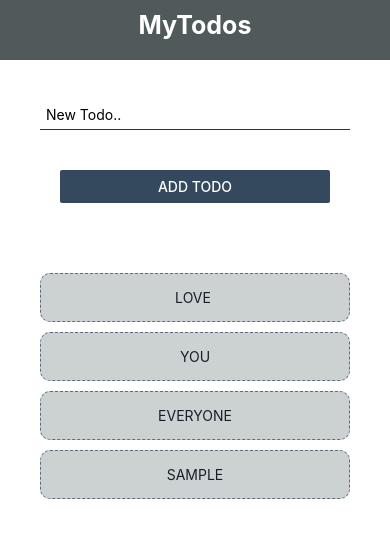
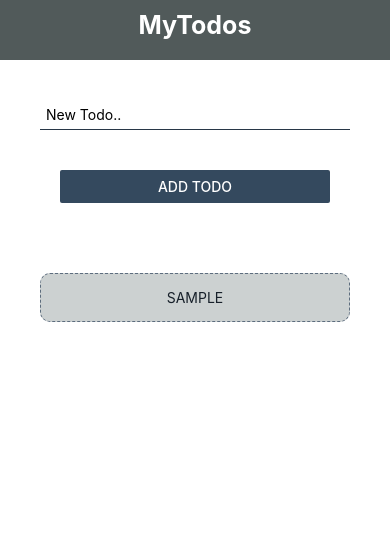
Before and after one commit to tech-karippilly/Todo, a React Native app: screen / in a window 390 px wide. Both pictures are taken after typing "Sample" into the empty fields and a click on the button "ADD TODO". Shown: the top 538 px of the page. Built offline with nearby package versions, Linux system fonts and the light colour scheme.

Commit message:
redux added to the project

```diff
--- a/App.js
+++ b/App.js
@@ -1,107 +1,22 @@
 
-import React, { useEffect, useState } from 'react';
+import React from 'react';
 
-import { Alert, FlatList, Keyboard, StyleSheet, Text, TouchableWithoutFeedback, View } from 'react-native';
+import Home from './components/Home/home';
 
-import Header from './components/Header/header';
+import store from './src/store/store';
 
-import TodoList from './components/Todolist/todo_List'
-
-import TodoForm from './components/TodoForm/todoForm';
-
-
-
+import { Provider } from 'react-redux'
 
 const App = () => {
 
-  const [todos, setTodos] = useState([
-    { id: 0, text: 'love ' },
-    { id: 1, text: 'you' },
-    { id: 2, text: 'everyone' }
-  ])
-
-  const [todoErr, setTodoErr] = useState(false)
-
-  useEffect(() => {
-    if (todos.length === 0) {
-      setTodoErr(true)
-    }
-  }, [todos])
-
-
-  const handleTodo = (key) => {
-
-
-    if (key === undefined) {
-      console.log('No keys',);
-    } else {
-      Alert.alert('SUCESS', 'Todo Deleted ', [
-        { text: 'ok' }
-      ])
-      setTodos((prevtods) => {
-        return prevtods.filter((todo) => todo.id != key)
-      })
-    }
-
-  }
-
-  const addTodo = (todo) => {
-    Alert.alert('SUCESS', 'Todo added sucessfully', [
-      { text: 'ok' }
-    ])
-    setTodos((prevTodos) => {
-      return [
-        ...prevTodos,
-        { id: Math.random(), text: todo }
-      ]
-    })
-  }
-
-  console.log('todoErr', todoErr);
   return (
-
-
-    <TouchableWithoutFeedback onPress={() => {
-      Keyboard.dismiss()
-    }}>
-      <View style={style.container}>
-        <Header />
-        <View style={style.contend}>
-          <TodoForm addTodo={addTodo} />
-          <View style={style.list}>
-            {todoErr ?
-              < TodoList todoErr={todoErr} todo={todos} handleTodo={handleTodo} /> :
-              <FlatList
-                data={todos}
-                renderItem={({ item }) => (
-                  < TodoList todo={item} handleTodo={handleTodo} />
-                )}
-              />
-            }
-          </View>
-        </View>
-      </View>
-    </TouchableWithoutFeedback>
+    <Provider store={store}>
+      <Home />
+    </Provider>
 
   )
 
 }
 
 
-
-const style = StyleSheet.create({
-  container: {
-    flex: 1,
-    backgroundColor: '#fff'
-  },
-  contend: {
-    padding: 40,
-    flex: 1
-  },
-  list: {
-    marginTop: 40,
-    flex: 1
-  }
-})
-
 export default App;
--- /dev/null
+++ b/components/Home/home.js
@@ -0,0 +1,98 @@
+import React, { useEffect, useState } from 'react'
+import { Alert, FlatList, Keyboard, StyleSheet, Text, TouchableWithoutFeedback, View } from 'react-native'
+import Header from '../Header/header';
+import TodoForm from '../TodoForm/todoForm';
+import TodoList from '../Todolist/todo_List';
+import { useSelector, useDispatch } from 'react-redux';
+import { todoAdd, deleteTodo, showTodo } from '../../src/reducer/todoReducer';
+
+
+
+const Home = () => {
+
+
+    const todo = useSelector(showTodo)
+
+
+    const dispatch = useDispatch()
+
+
+
+    const [todoErr, setTodoErr] = useState(false)
+
+    useEffect(() => {
+        if (todo.payload.todos.length === 0) {
+            setTodoErr(true)
+        } else {
+            setTodoErr(false)
+        }
+    }, [todo])
+
+    const handleTodo = (key) => {
+        if (key === undefined) {
+            Alert.alert('ERROR', 'ADD NEW TODOS', [
+                { text: 'ok' }
+            ])
+        } else {
+
+            dispatch(deleteTodo(key))
+
+            Alert.alert('SUCESS', 'Todo Deleted ', [
+                { text: 'ok' }
+            ])
+        }
+    }
+
+    const addTodo = (todo) => {
+        dispatch(todoAdd({
+            id: Math.random(),
+            text: todo
+        }))
+
+        Alert.alert('SUCESS', 'Todo added sucessfully', [
+            { text: 'ok' }
+        ])
+    }
+
+
+    return (
+        <TouchableWithoutFeedback onPress={() => {
+            Keyboard.dismiss()
+        }}>
+            <View style={style.container}>
+                <Header />
+                <View style={style.contend}>
+                    <TodoForm addTodo={addTodo} />
+                    <View style={style.list}>
+                        {todoErr ?
+                            < TodoList todoErr={todoErr} todo={todo.payload.todos} handleTodo={handleTodo} /> :
+                            <FlatList
+                                data={todo.payload.todos}
+                                renderItem={({ item }) => (
+                                    < TodoList todo={item} handleTodo={handleTodo} />
+                                )}
+                            />
+                        }
+                    </View>
+                </View>
+            </View>
+        </TouchableWithoutFeedback>
+    )
+}
+
+const style = StyleSheet.create({
+    container: {
+        flex: 1,
+        backgroundColor: '#fff'
+    },
+    contend: {
+        padding: 40,
+        flex: 1
+    },
+    list: {
+        marginTop: 40,
+        flex: 1
+    }
+})
+
+export default Home;
--- a/components/Todolist/todo_List.js
+++ b/components/Todolist/todo_List.js
@@ -4,7 +4,6 @@ import { StyleSheet, Text, TouchableOpacity, View } from 'react-native'
 
 
 function TodoList({ todo, handleTodo, todoErr }) {
-
 
     return (
         <TouchableOpacity onPress={() => { handleTodo(todo.id) }}>
--- a/package.json
+++ b/package.json
@@ -10,8 +10,11 @@
     "lint": "eslint ."
   },
   "dependencies": {
+    "@reduxjs/toolkit": "^1.8.6",
     "react": "18.1.0",
-    "react-native": "0.70.3"
+    "react-native": "0.70.3",
+    "react-redux": "^8.0.4",
+    "redux": "^4.2.0"
   },
   "devDependencies": {
     "@babel/core": "^7.12.9",
--- /dev/null
+++ b/src/reducer/todoReducer.js
@@ -0,0 +1,20 @@
+import { createSlice } from '@reduxjs/toolkit'
+
+
+export const todoReducer = createSlice({
+    name: 'todos',
+    initialState: [
+    ],
+    reducers: {
+        todoAdd: (state, action) => { state.push(action.payload) },
+        deleteTodo: (state, action) => {
+            return state.filter((i) => i.id != action.payload)
+        },
+        showTodo: state => { return state }
+    }
+})
+
+
+export const { todoAdd, deleteTodo, showTodo } = todoReducer.actions;
+
+export default todoReducer.reducer
--- /dev/null
+++ b/src/store/store.js
@@ -0,0 +1,8 @@
+import { configureStore } from '@reduxjs/toolkit';
+import todoReducer from '../reducer/todoReducer';
+
+export default configureStore({
+    reducer: {
+        todos: todoReducer
+    }
+})
```
Also changed, not shown: 1 other file (tests, documents, lock files or other folders).
